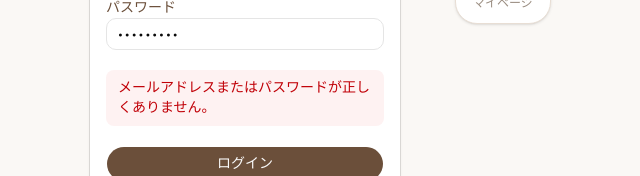
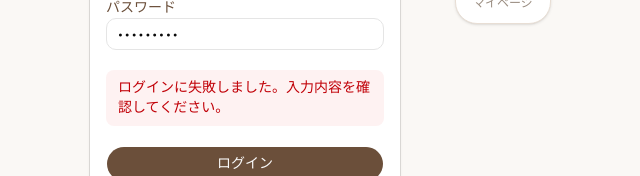
Before and after one commit to ms-engineer-bc26-01/teamB_section_9, a Next.js app in the folder frontend/: page /login in a window 1280 px wide. Both pictures are taken after typing "name@example.com", "Sample123" into the empty fields and a click on the button "ログイン". Shown: the part 318-494 px from the top of the page, without its empty margins (395-1035 px from the left). Built offline with nearby package versions, Linux system fonts and the light colour scheme; no server answers.

Commit message:
指摘内容に対する修正

```diff
--- a/frontend/src/app/login/page.tsx
+++ b/frontend/src/app/login/page.tsx
@@ -30,7 +30,7 @@ export default function LoginPage() {
       });
 
       if (error) {
-        setErrorMessage("メールアドレスまたはパスワードが正しくありません。");
+        setErrorMessage("ログインに失敗しました。入力内容を確認してください。");
         return;
       }
 
@@ -106,7 +106,11 @@ export default function LoginPage() {
               </div>
 
               {errorMessage && (
-                <p className="rounded-md bg-red-50 px-3 py-2 text-sm text-red-700">
+                <p
+                  role="alert"
+                  aria-live="polite"
+                  className="rounded-md bg-red-50 px-3 py-2 text-sm text-red-700"
+                >
                   {errorMessage}
                 </p>
               )}
```
